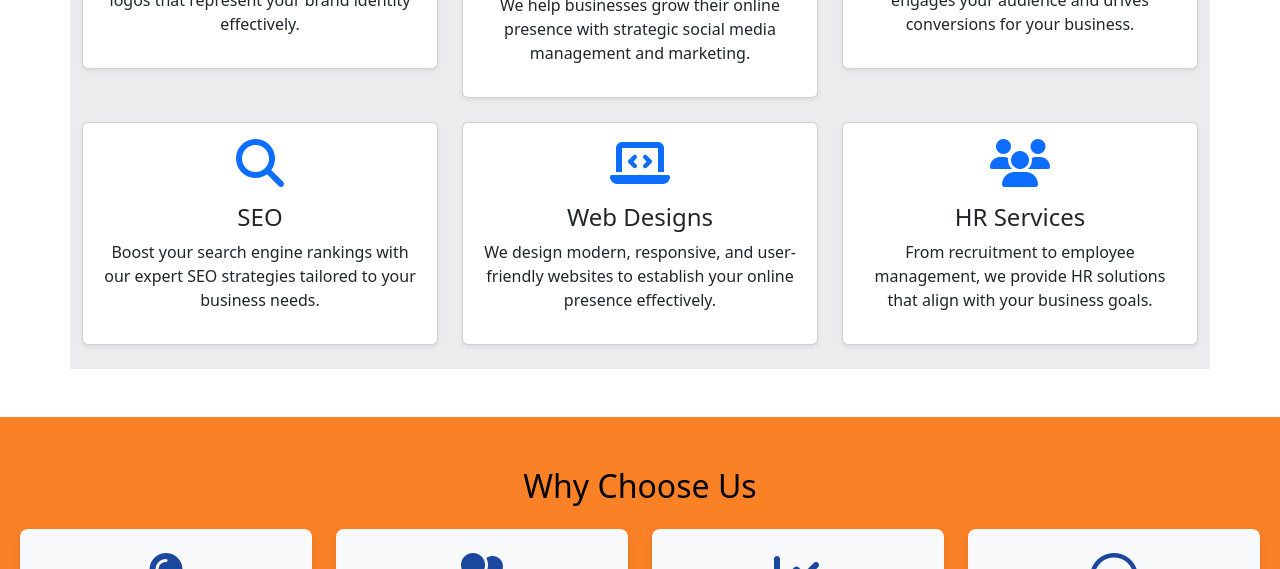
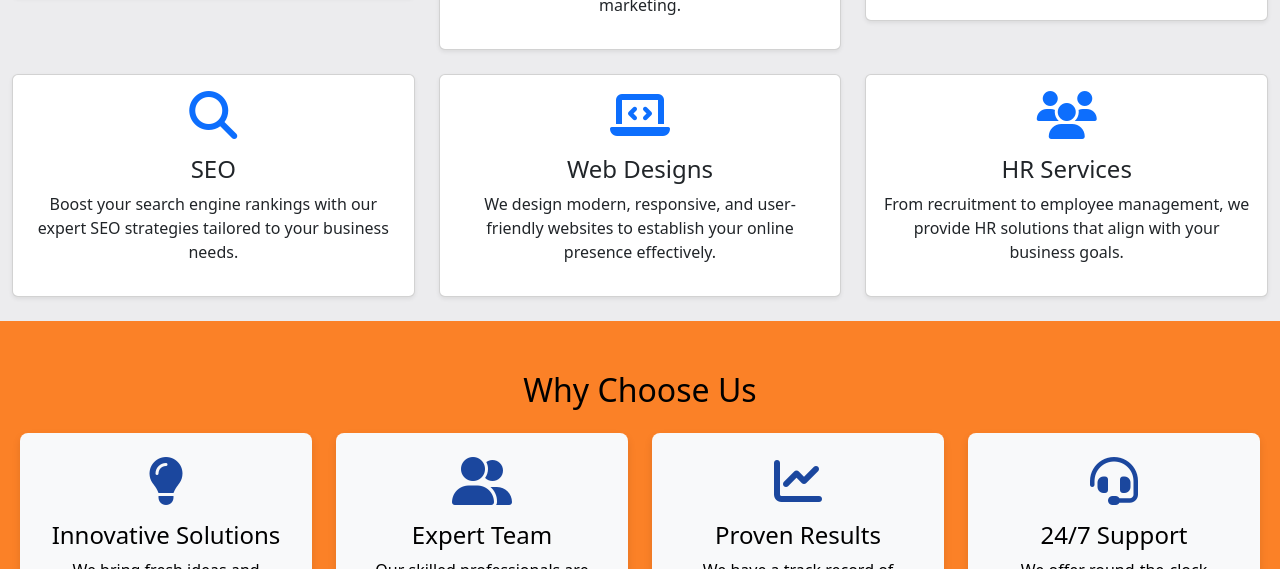
Before and after one commit to treasure155/Branding, a plain HTML site: page index.html in a window 1280 px wide. Shown: the part 1084-1653 px from the top of the page. Drawn offline with nearby package versions, Linux system fonts and the light colour scheme.

Commit message:
Update index.html

```diff
--- a/index.html
+++ b/index.html
@@ -125,7 +125,7 @@
         </div>
     </section>
 
-    <section id="services" class="container my-5 what-we-do" style="padding-top: 20px;">
+    <section id="services" class="container-fluid what-we-do" style="padding-top: 20px;">
         <h2 class="text-center mb-4 text-dark">What We Do</h2>
         <div class="row">
             <div class="col-md-4 mb-4">
```
